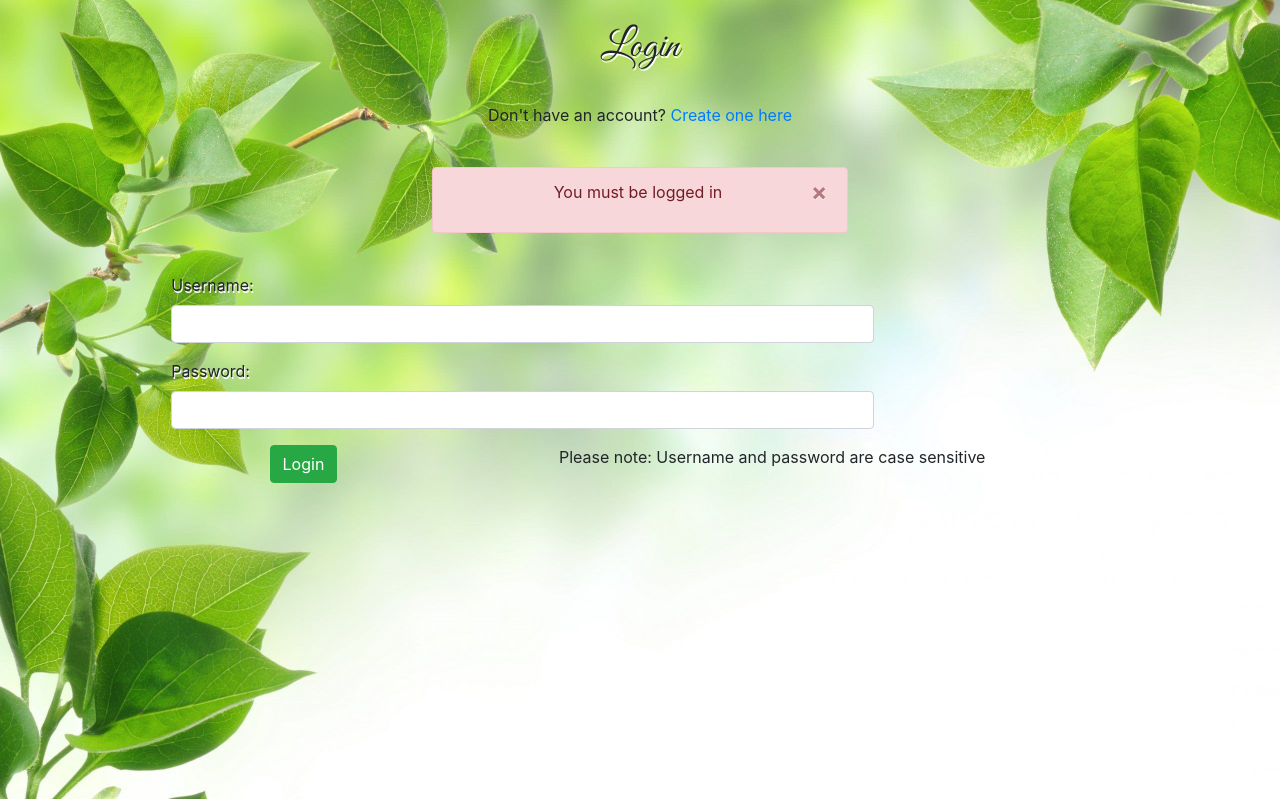
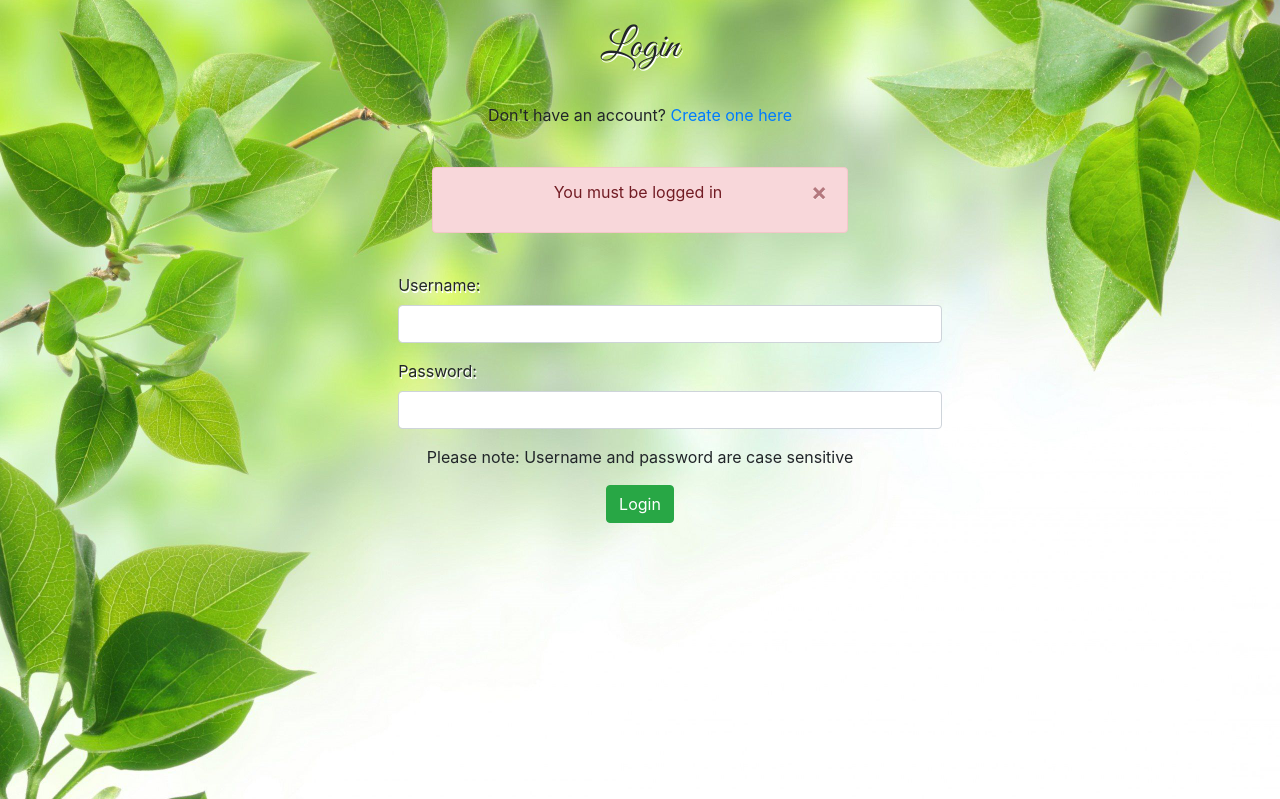
Before and after one commit to SianJade/PlantPal, a Flask app: page /plant/new in a window 1280 px wide. Shown: the part 62-861 px from the top of the page. Run offline with Flask 2, Linux system fonts and the light colour scheme; some libraries are stand-ins or nearby versions.

Commit message:
Add missing row divs to username and password inputs

```diff
--- a/templates/login.html
+++ b/templates/login.html
@@ -9,8 +9,7 @@
         </p>
     </div>
 
-    <br>
-    {% with errors = get_flashed_messages(category_filter=["login"]) %} {% if errors %}
+    <br> {% with errors = get_flashed_messages(category_filter=["login"]) %} {% if errors %}
     <div class="alert alert-danger col-xl-4 offset-xl-4 alert-dismissible fade show">
         <button type="button" class="close" data-dismiss="alert">×</button>
         <ul>
@@ -23,52 +22,49 @@
     <br>
     <form action="{{url_for('authentication')}}" method="POST" class="login-form">
         <div class="row">
-            {# Retrieve error message from login function to inform user their entered username or password is incorrect #}
-            {% with errors = get_flashed_messages(category_filter=["wrong"]) %}
-            {% if errors %}
+            {# Retrieve error message from login function to inform user their entered username or password is incorrect #} {% with errors = get_flashed_messages(category_filter=["wrong"]) %} {% if errors %}
             <div class="alert alert-danger col-xl-4 offset-xl-4 alert-dismissible fade show">
                 <button type="button" class="close" data-dismiss="alert">×</button>
                 <ul>
-                    {% for msg in errors %}
-                    {# Display error message inside paragraph tag #}
+                    {% for msg in errors %} {# Display error message inside paragraph tag #}
                     <p>{{ msg }}</p>
                     {% endfor %}
                 </ul>
             </div>
-            {% endif %}
-            {% endwith %}
+            {% endif %} {% endwith %}
         </div>
 
         <div class="row">
-            {# Retrieve error message from login function to inform user their entered username does not exist in the database #}
-            {% with errors = get_flashed_messages(category_filter=["user_does_not_exist"]) %}
-            {% if errors %}
+            {# Retrieve error message from login function to inform user their entered username does not exist in the database #} {% with errors = get_flashed_messages(category_filter=["user_does_not_exist"]) %} {% if errors %}
             <div class="alert alert-danger col-xl-4 offset-xl-4 alert-dismissible fade show">
                 <button type="button" class="close" data-dismiss="alert">×</button>
                 <ul>
-                    {% for msg in errors %}
-                    {# Display error message inside paragraph tag #}
+                    {% for msg in errors %} {# Display error message inside paragraph tag #}
                     <p>{{ msg }}</p>
                     {% endfor %}
                 </ul>
             </div>
-            {% endif %}
-            {% endwith %}
+            {% endif %} {% endwith %}
         </div>
-        <div class="form-group">
+
+        <div class="row">
+            <div class="form-group login-input">
                 <label for="username">Username:</label>
                 <input id="username" name="username" type="text" class="form-control">
             </div>
+        </div>
 
-        <div class="form-group">
+        <div class="row">
+            <div class="form-group login-input">
                 <label for="password">Password:</label>
                 <input id="password" name="password" type="password" class="form-control">
             </div>
-        <div class="row note">
-            <div class="col text-center">
-                <p>Please note: Username and password are case sensitive</p>
         </div>
+
+        <div class="row">
+            <p class="col text-center">Please note: Username and password are case sensitive</p>
         </div>
+
         <div class="row">
             <div class="col text-center">
                 <button class="btn btn-success" type="submit">Login</button>
```
Lines whose indentation alone changed are shown as unchanged.
